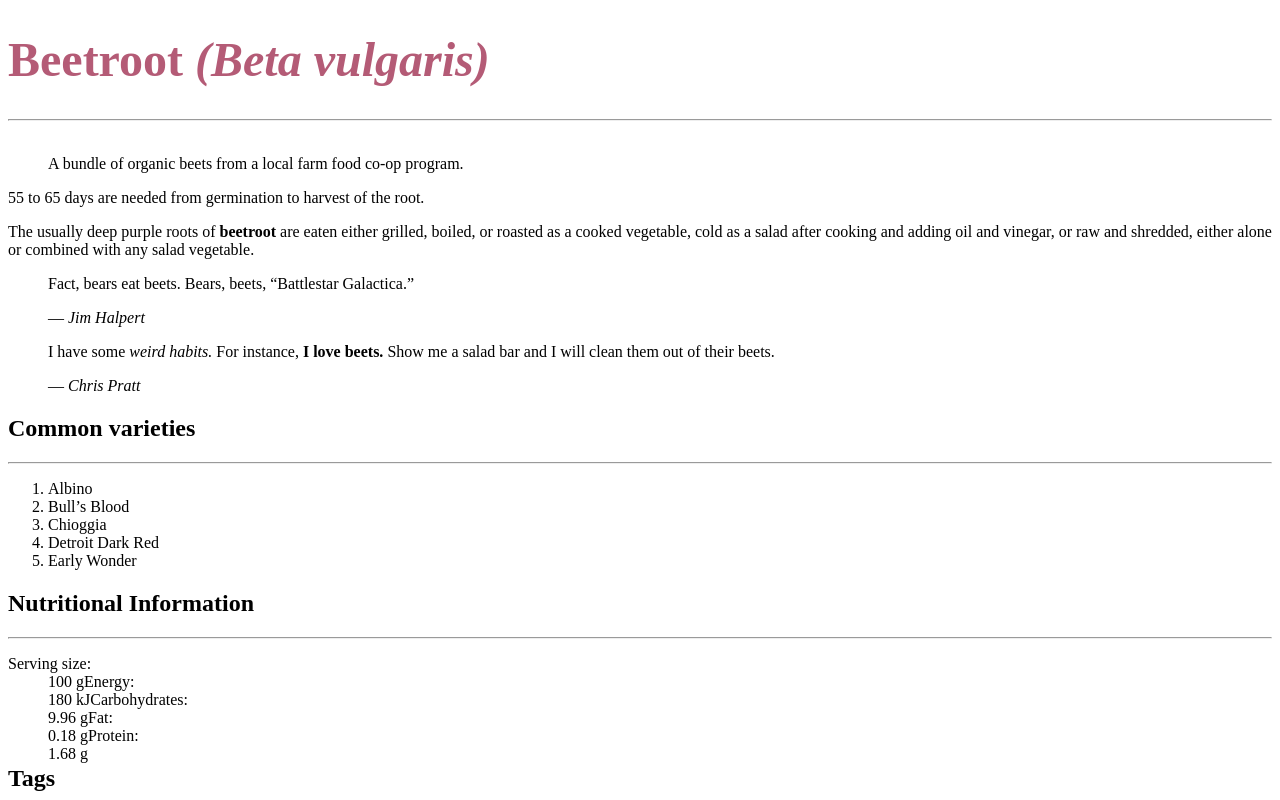
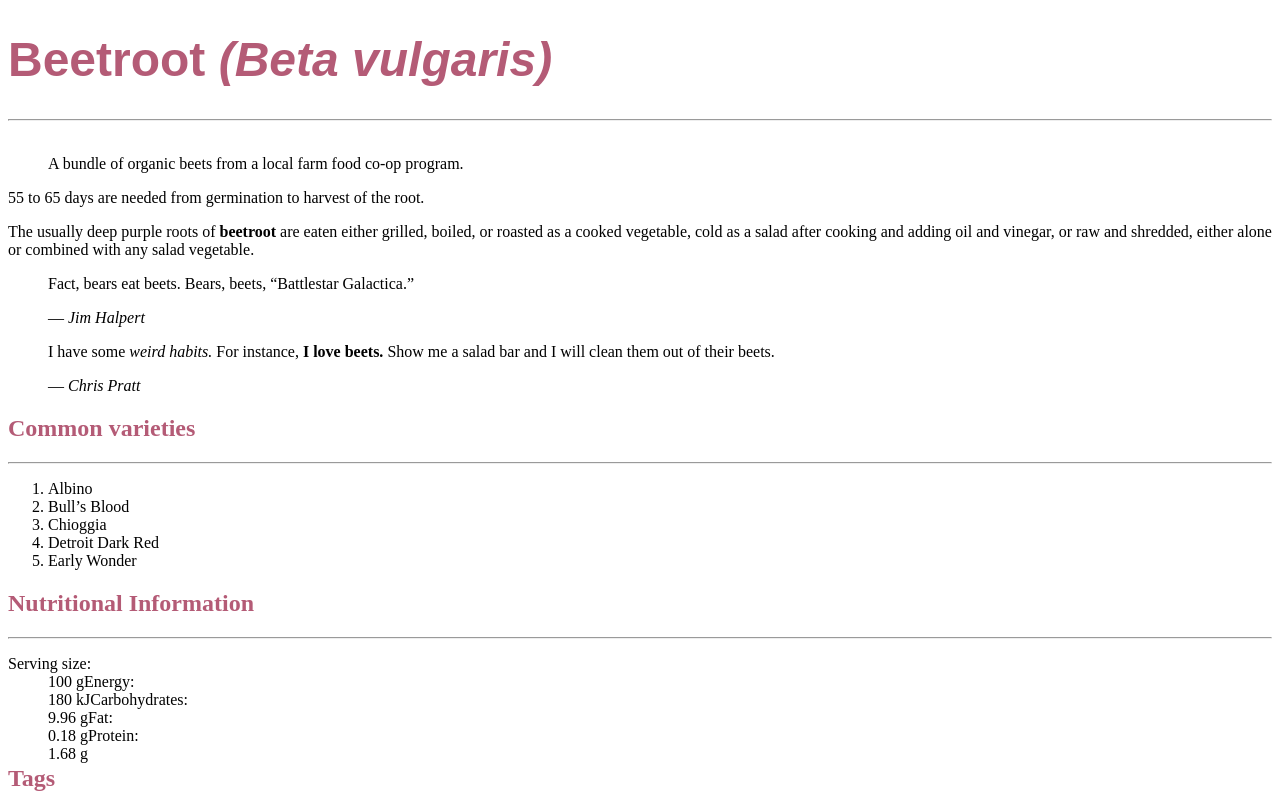
Before and after one commit to boot0080/dsn1678-exercise-0, a plain HTML site: page index.html in a window 1280 px wide. Shown: the top 800 px of the page. Drawn offline with Linux system fonts and the light colour scheme.

Commit message:
changed colour and font

```diff
--- a/css/general.css
+++ b/css/general.css
@@ -6,10 +6,12 @@ body {
 
 h1 {
 	font-size: 3rem;
+	font-family: sans-serif;
 	color: #b45b76;
 }
 
 h2 {
+	color: #b45b76;
 }
 
 dd{
```
